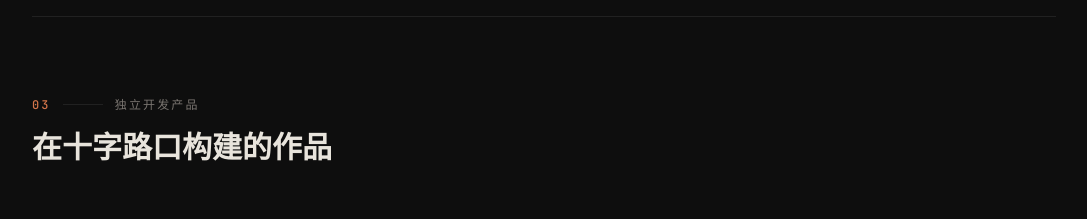
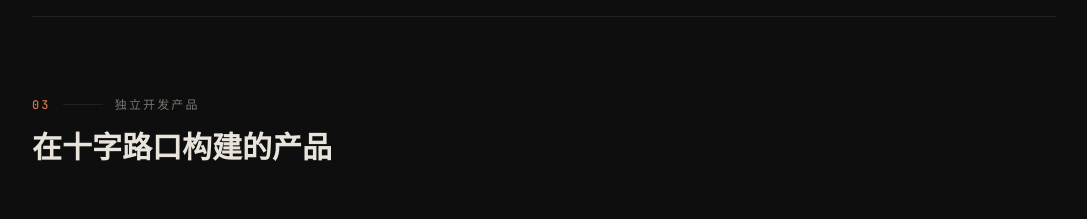
Before and after one commit to zhijianli/myprofile, a React (Vite) app: page / in a window 1280 px wide. Shown: the part 1740-1959 px from the top of the page, without its empty margins (96-1183 px from the left). Built offline with nearby package versions, Linux system fonts and the light colour scheme.

Commit message:
修改代码

```diff
--- a/src/App.tsx
+++ b/src/App.tsx
@@ -304,7 +304,7 @@ function App() {
 
         <section id="products" className="section section--products">
           <div className="section__inner">
-            <SectionHeading index="03" label="独立开发产品" title="在十字路口构建的作品" />
+            <SectionHeading index="03" label="独立开发产品" title="在十字路口构建的产品" />
             <p className="section__lead">
               一些独立开发产品的视频和介绍，还在线的产品也有链接可以体验。
             </p>
```
